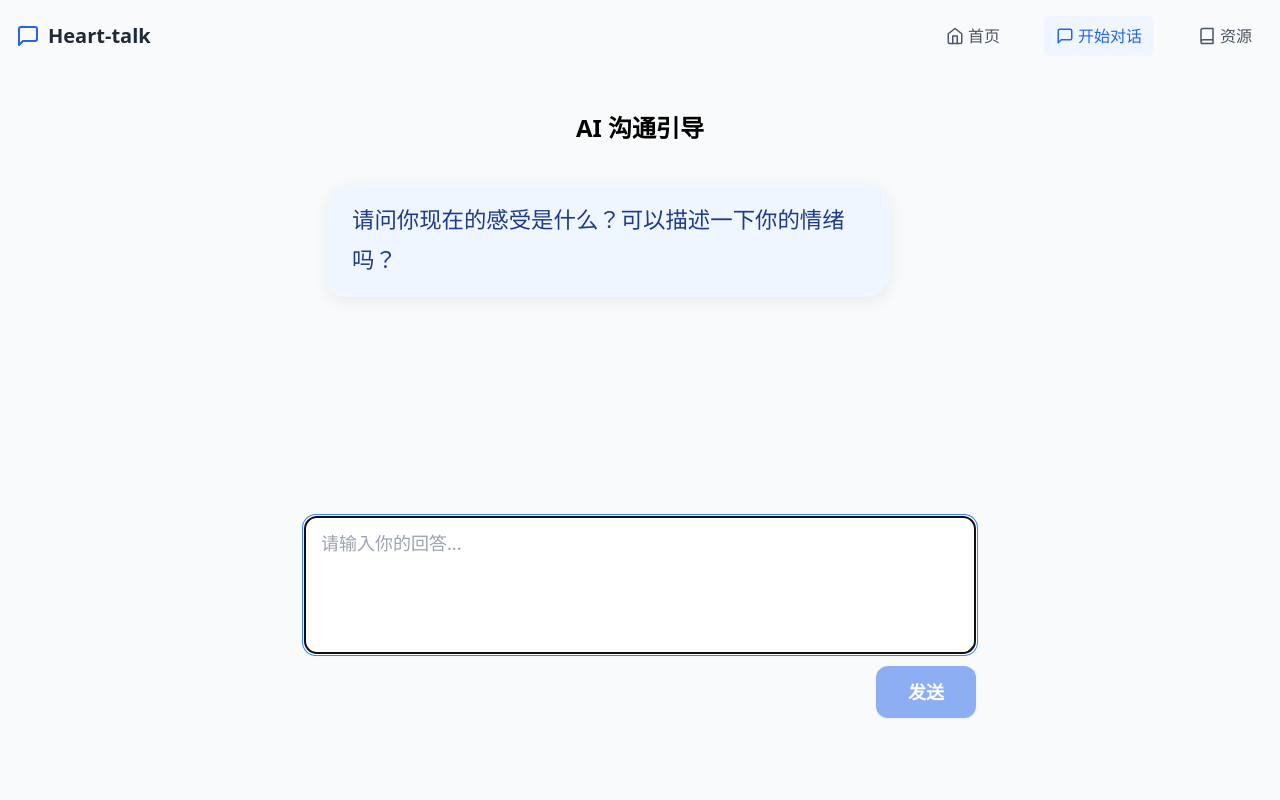
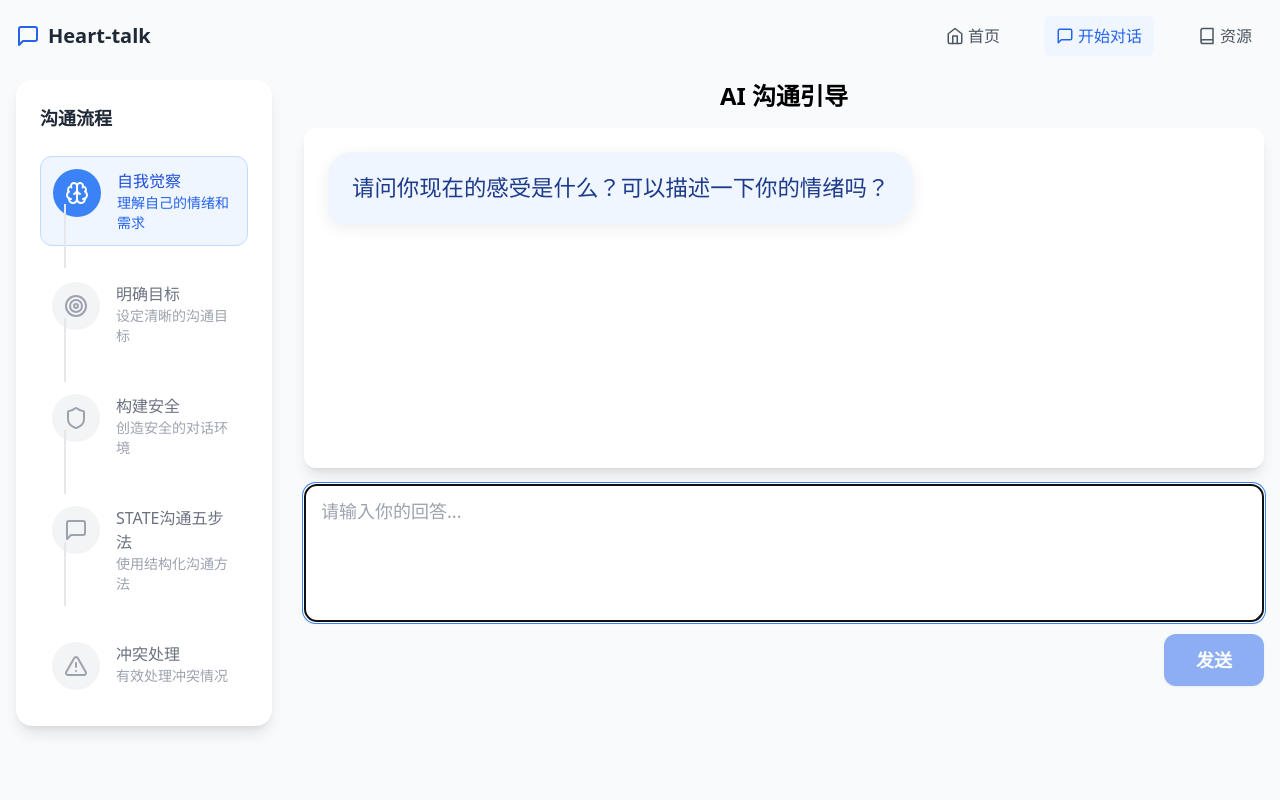
Before and after one commit to yifannice/Heart-talk, a React (Vite) app: page /conversation in a window 1280 px wide. Shown: the top 800 px of the page. Built offline with nearby package versions, Linux system fonts and the light colour scheme.

Commit message:
页面加流程图

```diff
--- a/src/components/conversation/ConversationFlow.tsx
+++ b/src/components/conversation/ConversationFlow.tsx
@@ -212,9 +212,9 @@ const ConversationFlow: React.FC = () => {
   const lastAiAbsIdx = lastAiIdx === -1 ? -1 : visibleMessages.length - 1 - lastAiIdx;
 
   return (
-    <div className="w-full max-w-2xl mx-auto py-8">
+    <div className="w-full">
       <h2 className="text-2xl font-bold mb-4 text-center">AI 沟通引导</h2>
-      <div className="bg-gray-50 rounded-xl p-6 min-h-[340px] mb-4">
+      <div className="bg-white rounded-xl p-6 min-h-[340px] mb-4 shadow-lg">
         {visibleMessages.map((msg, idx) => (
           <ChatBubble
             key={idx}
--- /dev/null
+++ b/src/components/conversation/ProcessFlow.tsx
@@ -0,0 +1,118 @@
+import React from 'react';
+import { useConversation } from '../../hooks/useConversation';
+import { Brain, Target, Shield, MessageSquare, AlertTriangle } from 'lucide-react';
+
+const ProcessFlow: React.FC = () => {
+  const { step } = useConversation();
+
+  const steps = [
+    {
+      id: 0,
+      title: '自我觉察',
+      icon: Brain,
+      description: '理解自己的情绪和需求'
+    },
+    {
+      id: 1,
+      title: '明确目标',
+      icon: Target,
+      description: '设定清晰的沟通目标'
+    },
+    {
+      id: 2,
+      title: '构建安全',
+      icon: Shield,
+      description: '创造安全的对话环境'
+    },
+    {
+      id: 3,
+      title: 'STATE沟通五步法',
+      icon: MessageSquare,
+      description: '使用结构化沟通方法'
+    },
+    {
+      id: 4,
+      title: '冲突处理',
+      icon: AlertTriangle,
+      description: '有效处理冲突情况'
+    }
+  ];
+
+  return (
+    <div className="w-64 bg-white rounded-2xl shadow-lg p-6">
+      <h3 className="text-lg font-semibold text-gray-800 mb-6">沟通流程</h3>
+      <div className="space-y-6">
+        {steps.map((item, index) => {
+          const Icon = item.icon;
+          const isActive = step === item.id;
+          const isCompleted = step > item.id;
+
+          return (
+            <div key={item.id} className="relative">
+              {/* 连接线 */}
+              {index < steps.length - 1 && (
+                <div
+                  className={`absolute left-6 top-12 w-0.5 h-16 ${
+                    isCompleted ? 'bg-blue-500' : 'bg-gray-200'
+                  }`}
+                />
+              )}
+
+              {/* 步骤内容 */}
+              <div
+                className={`flex items-start space-x-4 p-3 rounded-xl transition-all duration-300 ${
+                  isActive
+                    ? 'bg-blue-50 border border-blue-200'
+                    : isCompleted
+                    ? 'bg-gray-50'
+                    : 'hover:bg-gray-50'
+                }`}
+              >
+                {/* 图标 */}
+                <div
+                  className={`flex-shrink-0 w-12 h-12 rounded-full flex items-center justify-center transition-all duration-300 ${
+                    isActive
+                      ? 'bg-blue-500 text-white'
+                      : isCompleted
+                      ? 'bg-green-500 text-white'
+                      : 'bg-gray-100 text-gray-400'
+                  }`}
+                >
+                  <Icon size={24} />
+                </div>
+
+                {/* 文字内容 */}
+                <div className="flex-1">
+                  <h4
+                    className={`font-medium transition-colors duration-300 ${
+                      isActive
+                        ? 'text-blue-700'
+                        : isCompleted
+                        ? 'text-gray-700'
+                        : 'text-gray-500'
+                    }`}
+                  >
+                    {item.title}
+                  </h4>
+                  <p
+                    className={`text-sm transition-colors duration-300 ${
+                      isActive
+                        ? 'text-blue-600'
+                        : isCompleted
+                        ? 'text-gray-600'
+                        : 'text-gray-400'
+                    }`}
+                  >
+                    {item.description}
+                  </p>
+                </div>
+              </div>
+            </div>
+          );
+        })}
+      </div>
+    </div>
+  );
+};
+
+export default ProcessFlow;
--- a/src/pages/ConversationPage.tsx
+++ b/src/pages/ConversationPage.tsx
@@ -1,12 +1,21 @@
 import React from 'react';
 import ConversationFlow from '../components/conversation/ConversationFlow';
+import ProcessFlow from '../components/conversation/ProcessFlow';
 
 const ConversationPage: React.FC = () => {
   return (
     <div className="pt-20 pb-16 min-h-screen bg-gray-50">
       <div className="container mx-auto px-4">
-        <div className="max-w-4xl mx-auto">
-          <ConversationFlow />
+        <div className="flex gap-8">
+          {/* 左侧流程图 */}
+          <div className="hidden lg:block">
+            <ProcessFlow />
+          </div>
+
+          {/* 右侧对话内容 */}
+          <div className="flex-1">
+            <ConversationFlow />
+          </div>
         </div>
       </div>
     </div>
```
